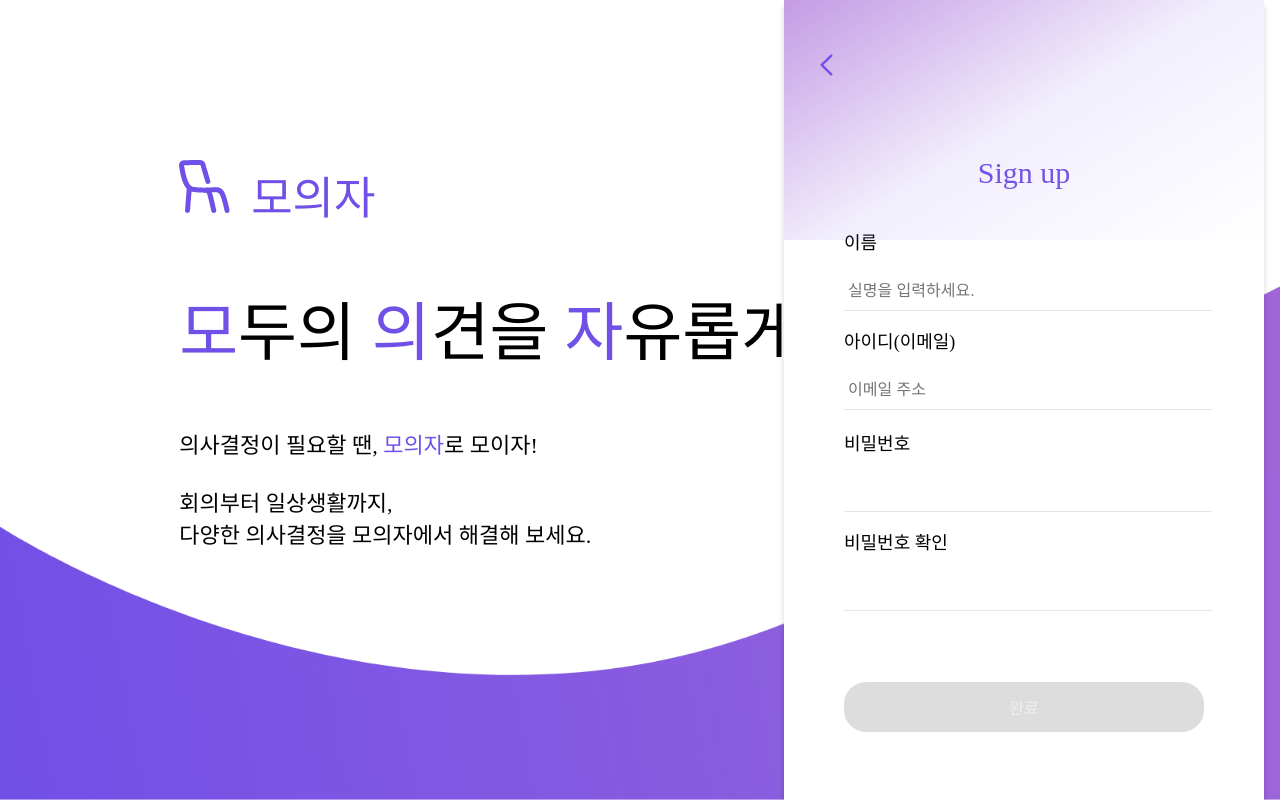
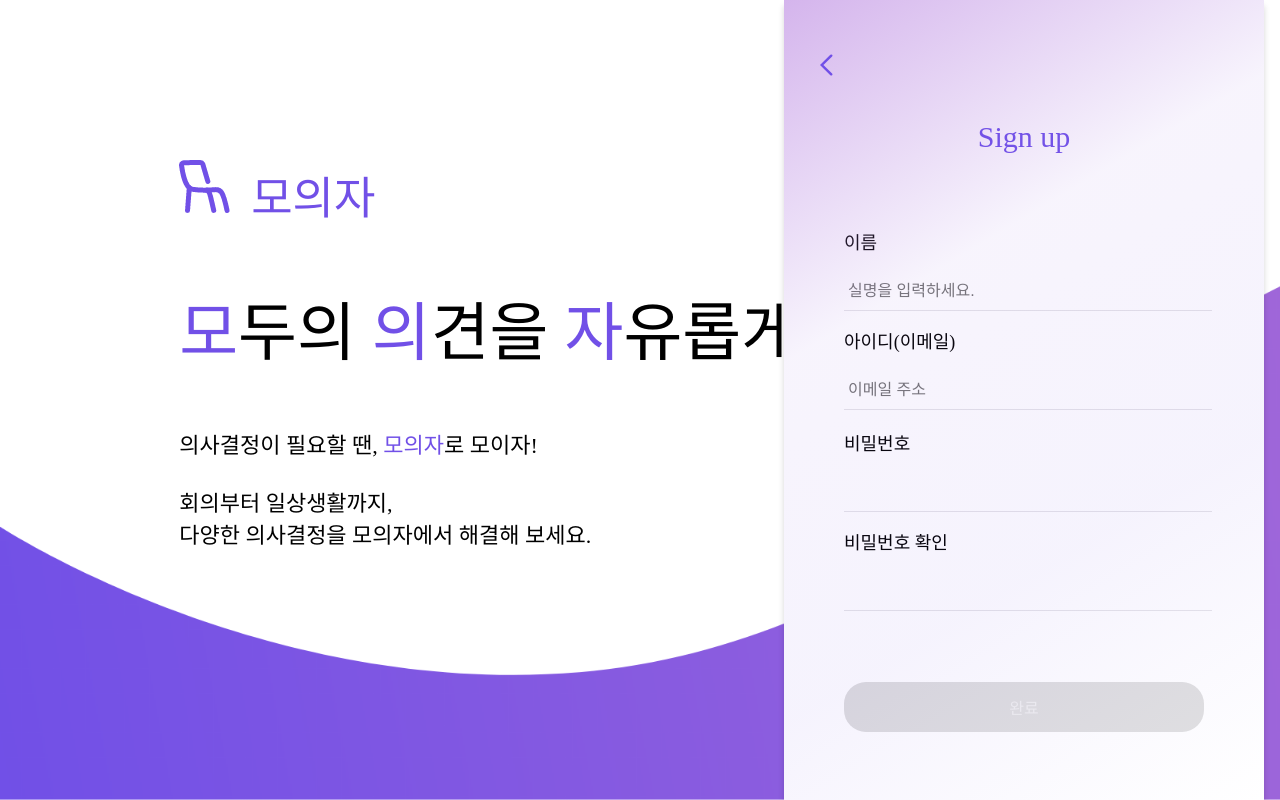
Before and after one commit to LikeLion-CAU-9th/MOIZA, a Django app: template moiza/account/templates/signup.html in a window 1280 px wide. Run offline with Django 3.2, Linux system fonts and the light colour scheme; the template is opened without the code that fills it, so the values that code supplies are empty; some libraries are stand-ins or nearby versions; some web fonts are replaced.

Commit message:
refactor : account/gradient style

```diff
--- a/moiza/account/static/css/base.css
+++ b/moiza/account/static/css/base.css
@@ -61,15 +61,15 @@ body {
   top: 0;
   left: 0;
   width: 100%;
-  height: 240px;
-  background: linear-gradient(149deg, rgba(168, 107, 215, .68), rgba(114, 79, 231, .0952), rgba(255, 255, 255, 0.1564));
+  height: 100vh;
+  background: linear-gradient(149deg, rgba(184, 131, 224, 0.6),rgba(141, 93, 223, .065),rgba(114, 79, 231, .065),  rgba(255, 255, 255, 0.1564));
 }
 
 .head-section-text {
   font-family: 'AppleNeoB';
   position: absolute;
   left: 50%;
-  bottom: 50px;
+  top: 120px;
   transform: translate(-50%);
   color: #7352e7;
   font-size: 30px;
```
